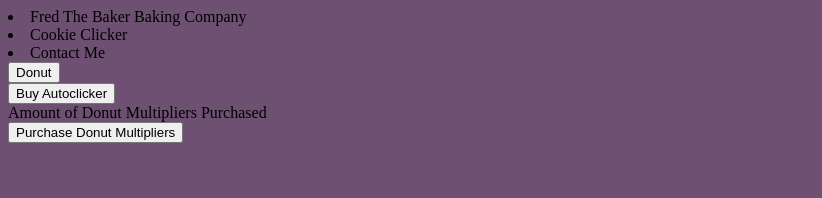
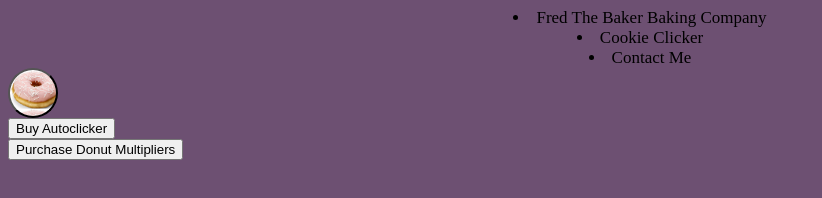
Before and after one commit to 2022-April-Java-PT-Classroom/donut-clicker-gianramirez, a website built with Parcel: page index.html in a window 1280 px wide. Shown: the whole page, without its empty margins (0-822 px from the left). Built offline with nearby package versions, Linux system fonts and the light colour scheme.

Commit message:
added img to replace text in button.fixed css

```diff
--- a/DonutMaker.js
+++ b/DonutMaker.js
@@ -28,7 +28,7 @@
             this.numAutoclickers += 1;
         }
 
-        if(this.numAutoclickers >=1){
+        if(this.numAutoclickers >=0){
             this.autoclickerCost += this.autoclickerCost * 0.1
         }
     }
--- a/index.html
+++ b/index.html
@@ -17,7 +17,7 @@
     </header>
 
     <section id="click">
-      <button id="buttonDonut">Donut</button>
+      <button id="buttonDonut"></button>
       <div id="donutsMade"></div>
     </section>
 
@@ -27,8 +27,8 @@
     </section>
 
     <section id="clickmultiplier">
-      <div id="amt-donut-multipliers-purchased">Amount of Donut Multipliers Purchased</div>
-      <button id="button-purchase-multiplier">Purchase Donut Multipliers</button>
+      <button id="multiplierBtn">Purchase Donut Multipliers</button>
+      <div id="multiplierspurchased"></div>
     </section>
 
 
--- a/index.js
+++ b/index.js
@@ -3,15 +3,22 @@
 const buttonDonut = document.querySelector('#buttonDonut');
 const donutsMade = document.querySelector('#donutsMade');
 const autoclickerBtn = document.querySelector('#autoclickerBtn');
-const clickerspurchased = document.querySelector('clickerspurchased');
+const clickerspurchased = document.querySelector('#clickerspurchased');
+const multiplierBtn = document.querySelector('#multiplierBtn')
+const multiplierspurchased = document.querySelector('#multiplierspurchased');
 const MkDonuts = new DonutMaker(0, 0, 100, 0, 10, 1);
 
 buttonDonut.addEventListener('click', ()=> {
 MkDonuts.addDonut();
-donutsMade.innerText = ' ' + MkDonuts.numDonuts;
+donutsMade.innerText = 'Donuts: ' + MkDonuts.numDonuts;
 })
 
 autoclickerBtn.addEventListener('click', ()=> {
   MkDonuts.addAutoclicker();
-  clickerspurchased.innerText = 'auto: ' + MkDonuts.numAutoclickers;
+  clickerspurchased.innerText = 'Autoclickers: ' + MkDonuts.numAutoclickers;
 })
+
+multiplierBtn.addEventListener('click', ()=> {
+  MkDonuts.addMultiplier();
+  multiplierspurchased.innerText = 'Multipliers: ' + MkDonuts.numMultipliers;
+})
--- a/style.css
+++ b/style.css
@@ -1,6 +1,30 @@
 body {
     background-color: #6d5072;
+    line-height: normal;
+    font-size: 17px;
 }
+
+nav {
+    text-align: center;
+    top: 0;
+    position: relative;
+}
+
+#buttonDonut {
+    font-size: 17px;
+    line-height: 15px;
+    text-align: end;
+    background-image: url(images/PinkDonut.png);
+    padding: 1em;
+    background-size: 50px;
+    border-radius: 50%;
+    height: 50px;
+    width: 50px;
+
+}
+
+
+
 
 /* #button-donut {
     width: 150px;
```
